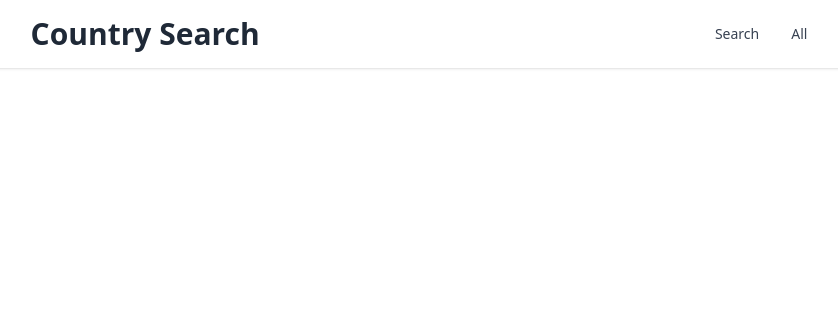
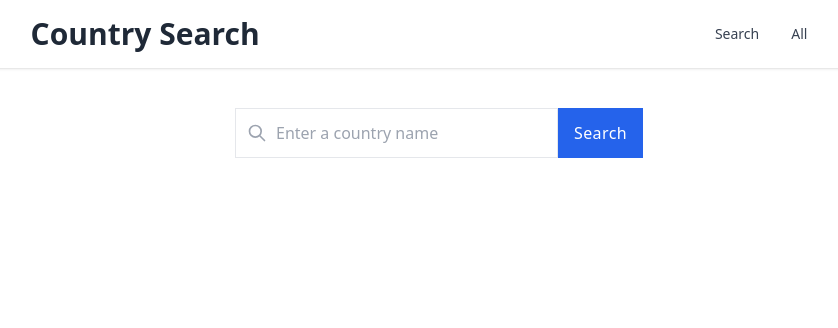
Before and after one commit to Akaki16/php-bootcamp-week3, a PHP site: page / in a window 1280 px wide. Shown: the top 328 px of the page, without its empty margins (201-1039 px from the left). Run offline with PHP 8.4, Linux system fonts and the light colour scheme; some libraries are stand-ins or nearby versions.

Commit message:
#1 Implement application search form

```diff
--- a/COUNTRY-SEARCH/index.php
+++ b/COUNTRY-SEARCH/index.php
@@ -1,3 +1,22 @@
 <?php include 'inc/header.php' ?>
 
+<section class="relative w-full max-w-md px-5 py-4 mx-auto rounded-md">
+    <br />
+    <div class="relative">
+        <span class="absolute inset-y-0 left-0 flex items-center pl-3">
+            <svg class="w-5 h-5 text-gray-400" viewBox="0 0 24 24" fill="none">
+                <path d="M21 21L15 15M17 10C17 13.866 13.866 17 10 17C6.13401 17 3 13.866 3 10C3 6.13401 6.13401 3 10 3C13.866 3 17 6.13401 17 10Z" stroke="currentColor" stroke-width="2" stroke-linecap="round" stroke-linejoin="round"></path>
+            </svg>
+        </span>
+
+        <form class="md:flex">
+            <input style="border-radius: 0px;" autocomplete="off" type="text" class="w-full py-3 pl-10 pr-4 text-gray-700 bg-white border rounded-md dark:bg-gray-800 dark:text-gray-300 dark:border-gray-600 focus:border-blue-500 dark:focus:border-blue-500 focus:outline-none focus:ring" placeholder="Enter a country name">
+
+            <button style="border-radius: 0px;" class="px-4 py-2 font-medium tracking-wide text-white capitalize transition-colors duration-200 transform bg-blue-600 rounded-md hover:bg-blue-500 focus:outline-none focus:ring focus:ring-blue-300 focus:ring-opacity-80">
+                Search
+            </button>
+        </form>
+    </div>
+</section>
+
 <?php include 'inc/footer.php' ?>
```
